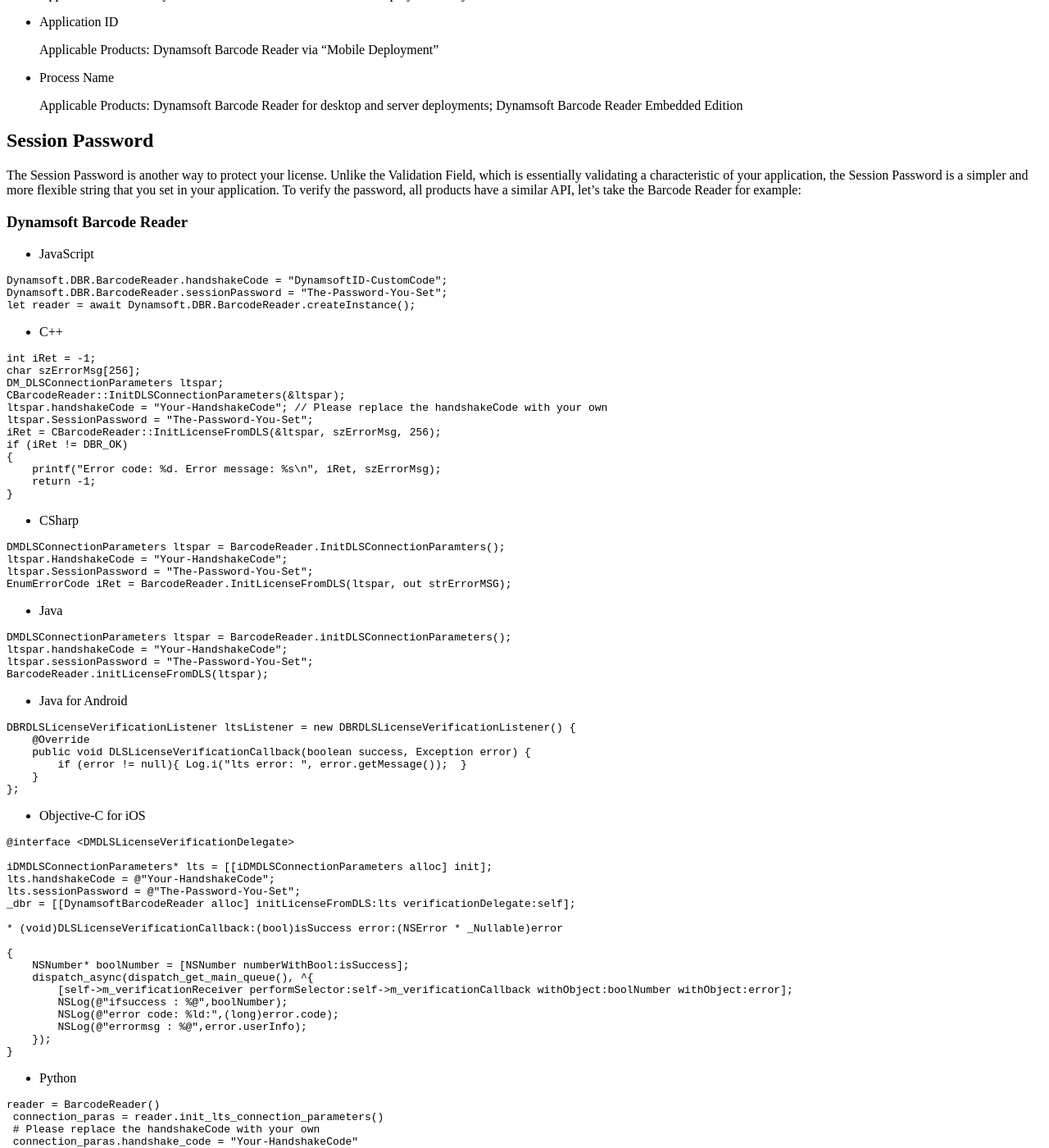
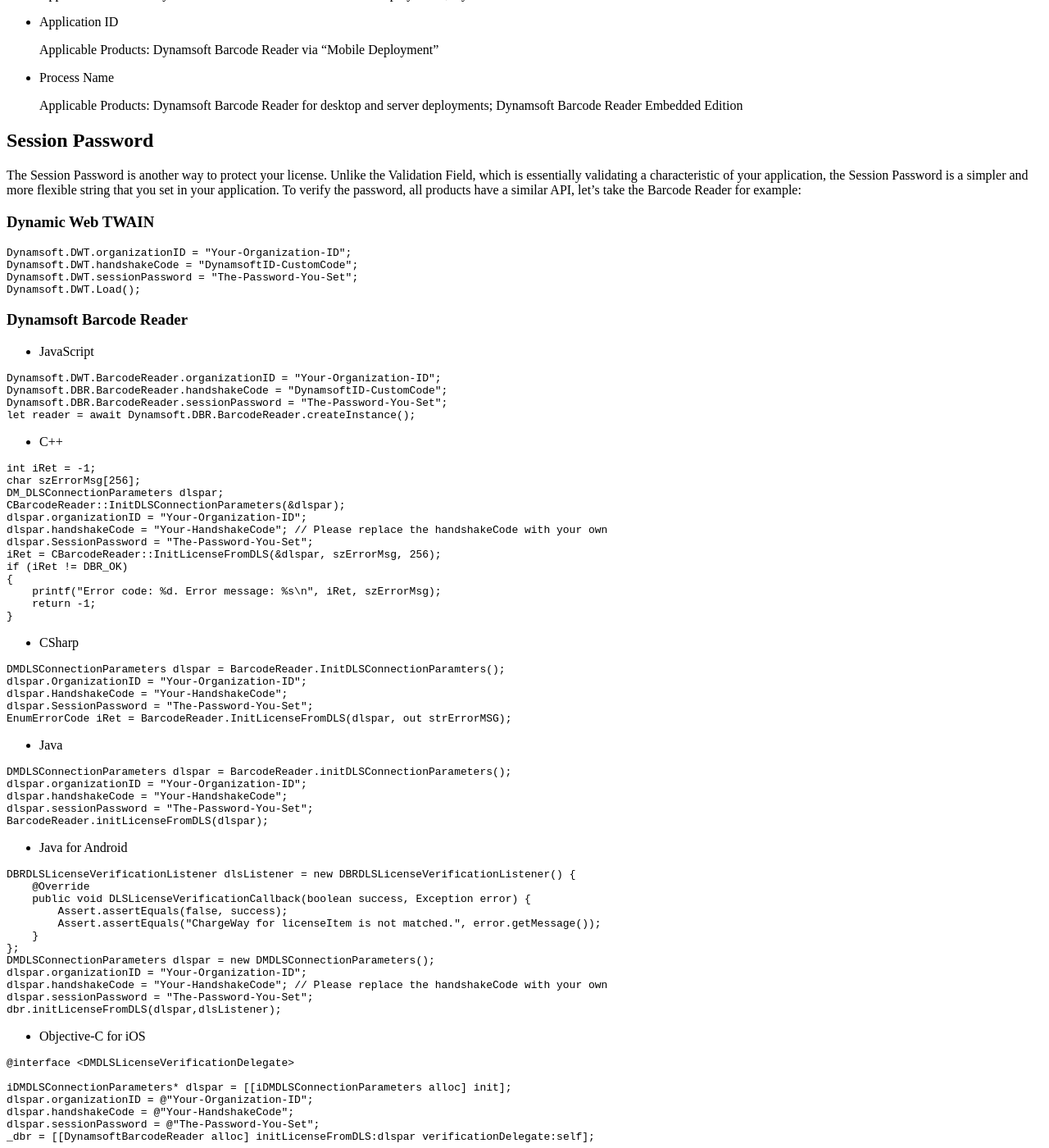
Before and after one commit to dynamsoft-docs/license-server-docs, a Jekyll site: the page built from about/terms.md, in a window 1280 px wide and 1400 px high, scrolled down 2330 px. Shown: the whole window at 82% size. Built offline with Jekyll 4.4.1, drawn with Linux system fonts in a browser that asks for light colours; some of the changed text lies outside the part shown.

Commit message:
fix code snippets

````diff
--- a/about/terms.md
+++ b/about/terms.md
@@ -100,11 +100,21 @@
 
 The Session Password is another way to protect your license. Unlike the Validation Field, which is essentially validating a characteristic of your application, the Session Password is a simpler and more flexible string that you set in your application. To verify the password, all products have a similar API, let's take the Barcode Reader for example:
 
+### Dynamic Web TWAIN
+
+```javascript
+Dynamsoft.DWT.organizationID = "Your-Organization-ID";
+Dynamsoft.DWT.handshakeCode = "DynamsoftID-CustomCode";
+Dynamsoft.DWT.sessionPassword = "The-Password-You-Set";
+Dynamsoft.DWT.Load();
+```
+
 ### Dynamsoft Barcode Reader
 
 * JavaScript
 
 ```javascript
+Dynamsoft.DWT.BarcodeReader.organizationID = "Your-Organization-ID";
 Dynamsoft.DBR.BarcodeReader.handshakeCode = "DynamsoftID-CustomCode";
 Dynamsoft.DBR.BarcodeReader.sessionPassword = "The-Password-You-Set";
 let reader = await Dynamsoft.DBR.BarcodeReader.createInstance();
@@ -115,11 +125,12 @@
 ```cpp
 int iRet = -1;
 char szErrorMsg[256];
-DM_DLSConnectionParameters ltspar;
-CBarcodeReader::InitDLSConnectionParameters(&ltspar);
-ltspar.handshakeCode = "Your-HandshakeCode"; // Please replace the handshakeCode with your own
-ltspar.SessionPassword = "The-Password-You-Set";
-iRet = CBarcodeReader::InitLicenseFromDLS(&ltspar, szErrorMsg, 256);
+DM_DLSConnectionParameters dlspar;
+CBarcodeReader::InitDLSConnectionParameters(&dlspar);
+dlspar.organizationID = "Your-Organization-ID";
+dlspar.handshakeCode = "Your-HandshakeCode"; // Please replace the handshakeCode with your own
+dlspar.SessionPassword = "The-Password-You-Set";
+iRet = CBarcodeReader::InitLicenseFromDLS(&dlspar, szErrorMsg, 256);
 if (iRet != DBR_OK)
 {
     printf("Error code: %d. Error message: %s\n", iRet, szErrorMsg);
@@ -130,30 +141,38 @@
 * CSharp
 
 ```csharp
-DMDLSConnectionParameters ltspar = BarcodeReader.InitDLSConnectionParamters();
-ltspar.HandshakeCode = "Your-HandshakeCode";
-ltspar.SessionPassword = "The-Password-You-Set";
-EnumErrorCode iRet = BarcodeReader.InitLicenseFromDLS(ltspar, out strErrorMSG);
+DMDLSConnectionParameters dlspar = BarcodeReader.InitDLSConnectionParamters();
+dlspar.OrganizationID = "Your-Organization-ID";
+dlspar.HandshakeCode = "Your-HandshakeCode";
+dlspar.SessionPassword = "The-Password-You-Set";
+EnumErrorCode iRet = BarcodeReader.InitLicenseFromDLS(dlspar, out strErrorMSG);
 ```
 
 * Java
 
 ```java
-DMDLSConnectionParameters ltspar = BarcodeReader.initDLSConnectionParameters();
-ltspar.handshakeCode = "Your-HandshakeCode";
-ltspar.sessionPassword = "The-Password-You-Set";
-BarcodeReader.initLicenseFromDLS(ltspar);
+DMDLSConnectionParameters dlspar = BarcodeReader.initDLSConnectionParameters();
+dlspar.organizationID = "Your-Organization-ID";
+dlspar.handshakeCode = "Your-HandshakeCode";
+dlspar.sessionPassword = "The-Password-You-Set";
+BarcodeReader.initLicenseFromDLS(dlspar);
 ```
 
 * Java for Android
 
 ```java
-DBRDLSLicenseVerificationListener ltsListener = new DBRDLSLicenseVerificationListener() {
+DBRDLSLicenseVerificationListener dlsListener = new DBRDLSLicenseVerificationListener() {
     @Override
     public void DLSLicenseVerificationCallback(boolean success, Exception error) {
-        if (error != null){ Log.i("lts error: ", error.getMessage());  }
+        Assert.assertEquals(false, success);
+        Assert.assertEquals("ChargeWay for licenseItem is not matched.", error.getMessage());
     }
 };
+DMDLSConnectionParameters dlspar = new DMDLSConnectionParameters();
+dlspar.organizationID = "Your-Organization-ID";
+dlspar.handshakeCode = "Your-HandshakeCode"; // Please replace the handshakeCode with your own
+dlspar.sessionPassword = "The-Password-You-Set";
+dbr.initLicenseFromDLS(dlspar,dlsListener);
 ```
 
 * Objective-C for iOS
@@ -161,10 +180,11 @@
 ```c
 @interface <DMDLSLicenseVerificationDelegate>
 
-iDMDLSConnectionParameters* lts = [[iDMDLSConnectionParameters alloc] init];
-lts.handshakeCode = @"Your-HandshakeCode";
-lts.sessionPassword = @"The-Password-You-Set";
-_dbr = [[DynamsoftBarcodeReader alloc] initLicenseFromDLS:lts verificationDelegate:self];
+iDMDLSConnectionParameters* dlspar = [[iDMDLSConnectionParameters alloc] init];
+dlspar.organizationID = @"Your-Organization-ID";
+dlspar.handshakeCode = @"Your-HandshakeCode";
+dlspar.sessionPassword = @"The-Password-You-Set";
+_dbr = [[DynamsoftBarcodeReader alloc] initLicenseFromDLS:dlspar verificationDelegate:self];
 
 * (void)DLSLicenseVerificationCallback:(bool)isSuccess error:(NSError * _Nullable)error
 
@@ -183,12 +203,13 @@
 
 ```python
 reader = BarcodeReader()
- connection_paras = reader.init_lts_connection_parameters()
+ connection_paras = reader.init_dls_connection_parameters()
  # Please replace the handshakeCode with your own
+ connection_paras.organization_id = "Your-Organization-ID"
  connection_paras.handshake_code = "Your-HandshakeCode"
  connection_paras.session_password = "The-Password-You-Set"
  try:
-     error = reader.init_licesne_from_lts(connection_paras)
+     error = reader.init_licesne_from_dls(connection_paras)
      if error[0] != EnumErrorCode.DBR_OK:
          print(error[1])
  except BarcodeReaderError as bre:
@@ -345,11 +366,11 @@
 ```cpp
 int iRet = -1;
 char szErrorMsg[256];
-DM_DLSConnectionParameters ltspar;
-CBarcodeReader::InitDLSConnectionParameters(&ltspar);
-ltspar.UUIDGenerationMethod = DM_UUIDGM_HARDWARE;
-ltspar.handshakeCode = "Your-HandshakeCode"; // Please replace the handshakeCode with your own
-iRet = CBarcodeReader::InitLicenseFromDLS(&ltspar, szErrorMsg, 256);
+DM_DLSConnectionParameters dlspar;
+CBarcodeReader::InitDLSConnectionParameters(&dlspar);
+dlspar.UUIDGenerationMethod = DM_UUIDGM_HARDWARE;
+dlspar.handshakeCode = "Your-HandshakeCode"; // Please replace the handshakeCode with your own
+iRet = CBarcodeReader::InitLicenseFromDLS(&dlspar, szErrorMsg, 256);
 if (iRet != DBR_OK)
 {
     printf("Error code: %d. Error message: %s\n", iRet, szErrorMsg);
@@ -360,29 +381,29 @@
 * C#
 
 ```csharp
-DMDLSConnectionParameters ltspar = BarcodeReader.InitDLSConnectionParamters();
-ltspar.UUIDGenerationMethod = DM_UUIDGM_HARDWARE;
-ltspar.HandshakeCode = "200***001-1000*****"; // Please replace the handshakeCode with your own
-EnumErrorCode iRet = BarcodeReader.InitLicenseFromDLS(ltspar, out strErrorMSG);
+DMDLSConnectionParameters dlspar = BarcodeReader.InitDLSConnectionParamters();
+dlspar.UUIDGenerationMethod = DM_UUIDGM_HARDWARE;
+dlspar.HandshakeCode = "200***001-1000*****"; // Please replace the handshakeCode with your own
+EnumErrorCode iRet = BarcodeReader.InitLicenseFromDLS(dlspar, out strErrorMSG);
 ```
 
 * Java
 
 ```java
-DMDLSConnectionParameters ltspar = BarcodeReader.initDLSConnectionParameters();
-ltspar.uuidGenerationMethod = DM_UUIDGM_HARDWARE;
-ltspar.handshakeCode = "200***001-1000*****"; // Please replace the handshakeCode with your own
-ltspar.deploymentType = EnumDMDeploymentType.DM_DT_DESKTOP; // Please replace the deploymentType with your own
-BarcodeReader.initLicenseFromDLS(ltspar);
+DMDLSConnectionParameters dlspar = BarcodeReader.initDLSConnectionParameters();
+dlspar.uuidGenerationMethod = DM_UUIDGM_HARDWARE;
+dlspar.handshakeCode = "200***001-1000*****"; // Please replace the handshakeCode with your own
+dlspar.deploymentType = EnumDMDeploymentType.DM_DT_DESKTOP; // Please replace the deploymentType with your own
+BarcodeReader.initLicenseFromDLS(dlspar);
 ```
 
 * Objective-C for iOS
 
 ```c
-iDMDLSConnectionParameters* lts = [[iDMDLSConnectionParameters alloc] init];
-lts.handshakeCode = @"handshakeCode"; // Please replace the handshakeCode with your own
-lts.UUIDGenerationMethod = DM_UUIDGM_HARDWARE;
-_dbr = [[DynamsoftBarcodeReader alloc] initLicenseFromDLS:lts verificationDelegate:self];
+iDMDLSConnectionParameters* dlspar = [[iDMDLSConnectionParameters alloc] init];
+dlspar.handshakeCode = @"handshakeCode"; // Please replace the handshakeCode with your own
+dlspar.UUIDGenerationMethod = DM_UUIDGM_HARDWARE;
+_dbr = [[DynamsoftBarcodeReader alloc] initLicenseFromDLS:dlspar verificationDelegate:self];
 
 * (void)DLSLicenseVerificationCallback:(bool)isSuccess error:(NSError * _Nullable)error
 
@@ -398,29 +419,29 @@
 * Java for Android
 
 ```java
-DBRDLSLicenseVerificationListener ltsListener = new DBRDLSLicenseVerificationListener() {
+DBRDLSLicenseVerificationListener dlsListener = new DBRDLSLicenseVerificationListener() {
     @Override
     public void DLSLicenseVerificationCallback(boolean success, Exception error) {
         Assert.assertEquals(false, success);
         Assert.assertEquals("ChargeWay for licenseItem is not matched.", error.getMessage());
     }
 };
-DMDLSConnectionParameters parameters = new DMDLSConnectionParameters();
-parameters.uuidGenerationMethod = DM_UUIDGM_HARDWARE;
-parameters.handshakeCode = "200***001-1000*****"; // Please replace the handshakeCode with your own
-dbr.initLicenseFromDLS(parameters,ltsListener);
+DMDLSConnectionParameters dlspar = new DMDLSConnectionParameters();
+dlspar.uuidGenerationMethod = DM_UUIDGM_HARDWARE;
+dlspar.handshakeCode = "Your-HandshakeCode"; // Please replace the handshakeCode with your own
+dbr.initLicenseFromDLS(dlspar,dlsListener);
 ```
 
 * Python
 
 ```python
 reader = BarcodeReader()
- connection_paras = reader.init_lts_connection_parameters()
+ connection_paras = reader.init_dls_connection_parameters()
  # Please replace the handshakeCode with your own
  connection_paras.handshake_code = "Your-HandshakeCode"
  connection_paras.uuid_generation_method = EnumDMUUIDGenerationMethod.DM_UUIDGM_HARDWARE
  try:
-     error = reader.init_licesne_from_lts(connection_paras)
+     error = reader.init_licesne_from_dls(connection_paras)
      if error[0] != EnumErrorCode.DBR_OK:
          print(error[1])
  except BarcodeReaderError as bre:
````
